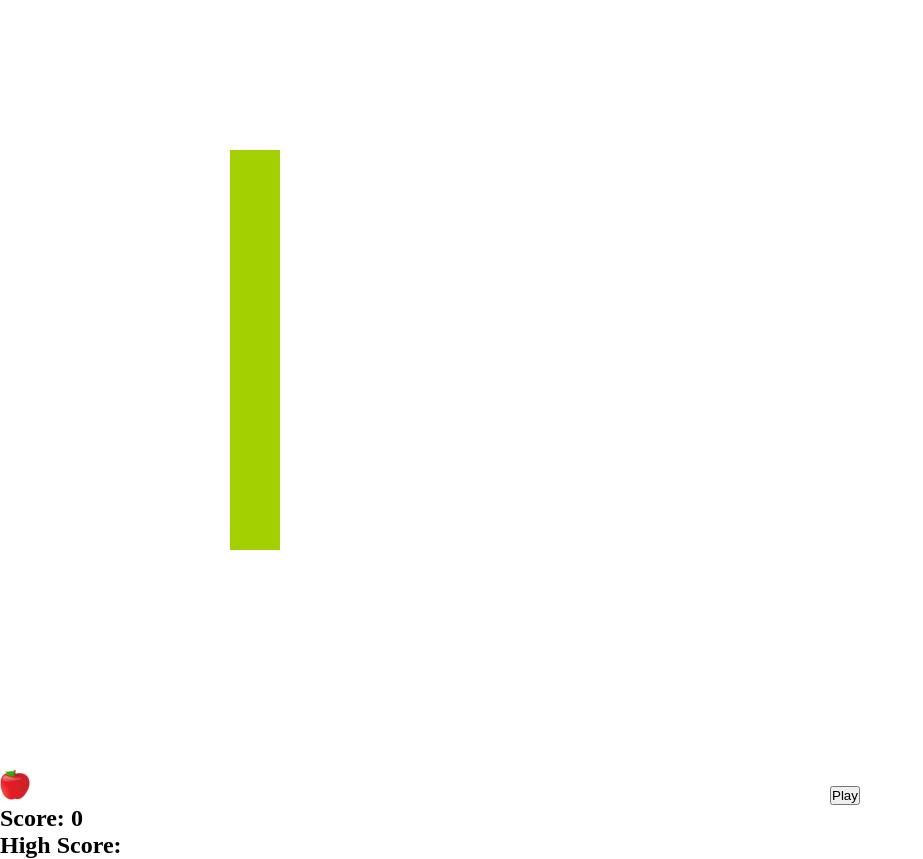
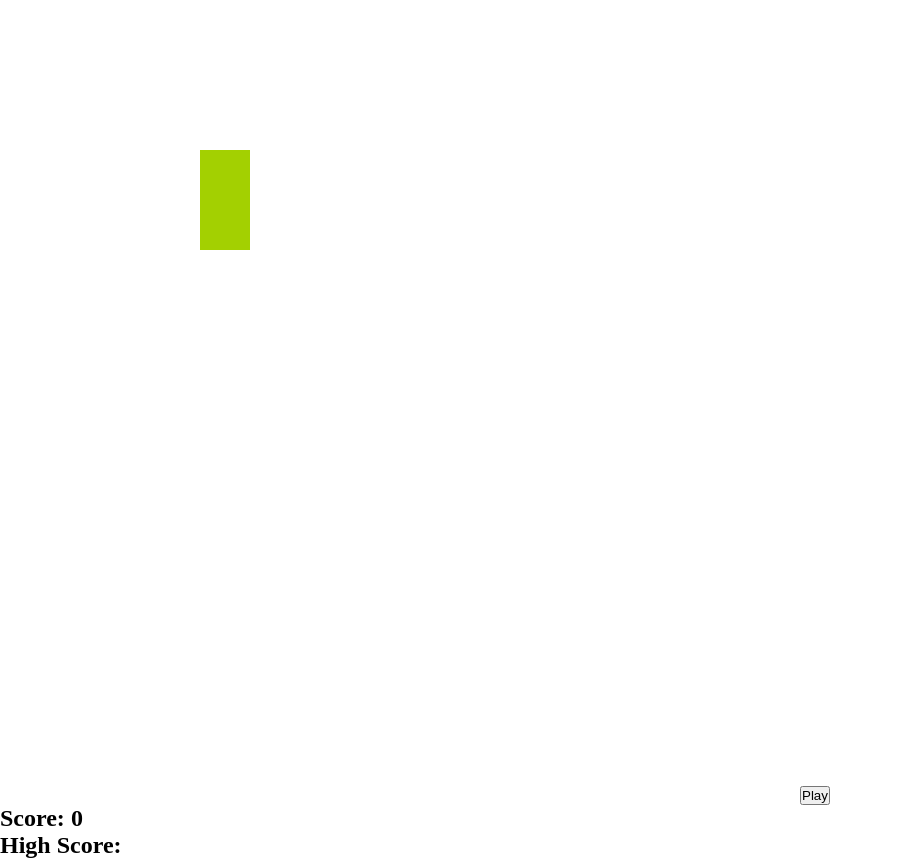
Before and after one commit to Antonini333/Snake-Game-React-, a React (Create React App) app: page / in a window 1280 px wide. Shown: the whole page, without its empty margins (0-923 px from the left). Built offline with nearby package versions, Linux system fonts and the light colour scheme.

Commit message:
Added new conditions to runGame function

```diff
--- a/src/App.tsx
+++ b/src/App.tsx
@@ -39,7 +39,9 @@ function App() {
 			window.alert("Collision!")
 			setGameOver(true)
 		}
-
+		if (!appleAte(newSnake)) {
+			newSnake.pop()
+		}
 		setSnake(newSnake)
 	}
 
@@ -84,8 +86,10 @@ function App() {
 	return (
 
 			<div tabIndex={0} style={{height: "100vh", width:"100vw"}} onKeyDown={(e) => { changeDirection(e)}}>
+				<canvas className="playArea" ref={canvasRef} width={`${canvasX}px`} height={`${canvasY}px`}>
 				<img id="fruit" src={AppleLogo} alt="fruit" width="30" />
-				<canvas className="playArea" ref={canvasRef} width={`${canvasX}px`} height={`${canvasY}px`} />
+
+				</canvas>
 				{gameOver && <div className="gameOver">Game Over</div>}
 				<button className="playButton">
 					Play
```
